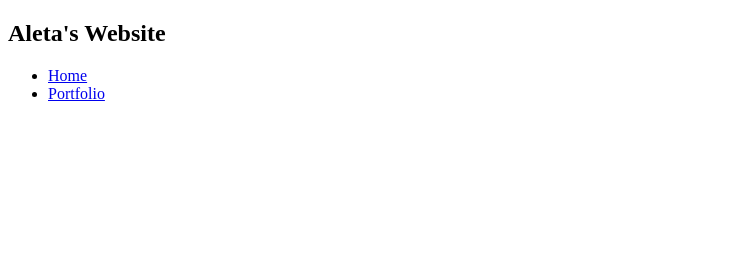
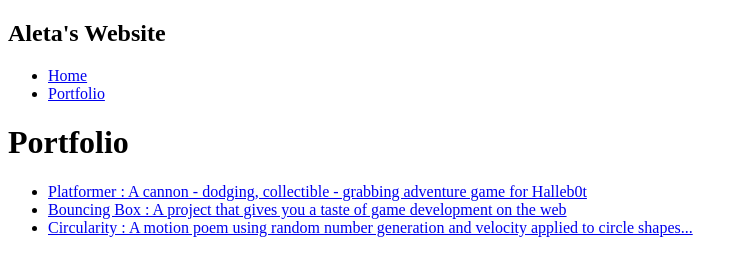
Before and after one commit to ACLVa/ACLVa.github.io, a plain HTML site: page portfolio.html in a window 1280 px wide. Shown: the whole page, without its empty margins (0-748 px from the left). Drawn offline with Linux system fonts and the light colour scheme.

Commit message:
linksadded

```diff
--- a/portfolio.html
+++ b/portfolio.html
@@ -16,6 +16,16 @@
                     </li>
                 </ul>
             </nav>
+                <main>
+                    <div class="content">
+                        <h1>Portfolio</h1>
+                        <ul id="portfolio">
+                            <li><a href="projects/platformer/">Platformer : A cannon - dodging, collectible - grabbing adventure game for Halleb0t</a></li>
+                            <li><a href="projects/bouncing-box/">Bouncing Box : A project that gives you a taste of game development on the web </a></li>
+                            <li><a href="projects/circularity/">Circularity : A motion poem using random number generation and velocity applied to circle shapes...</a></li>
+                        </ul>
+                    </div>
+                </main>
         </div>
     </body>
 </html>
```
